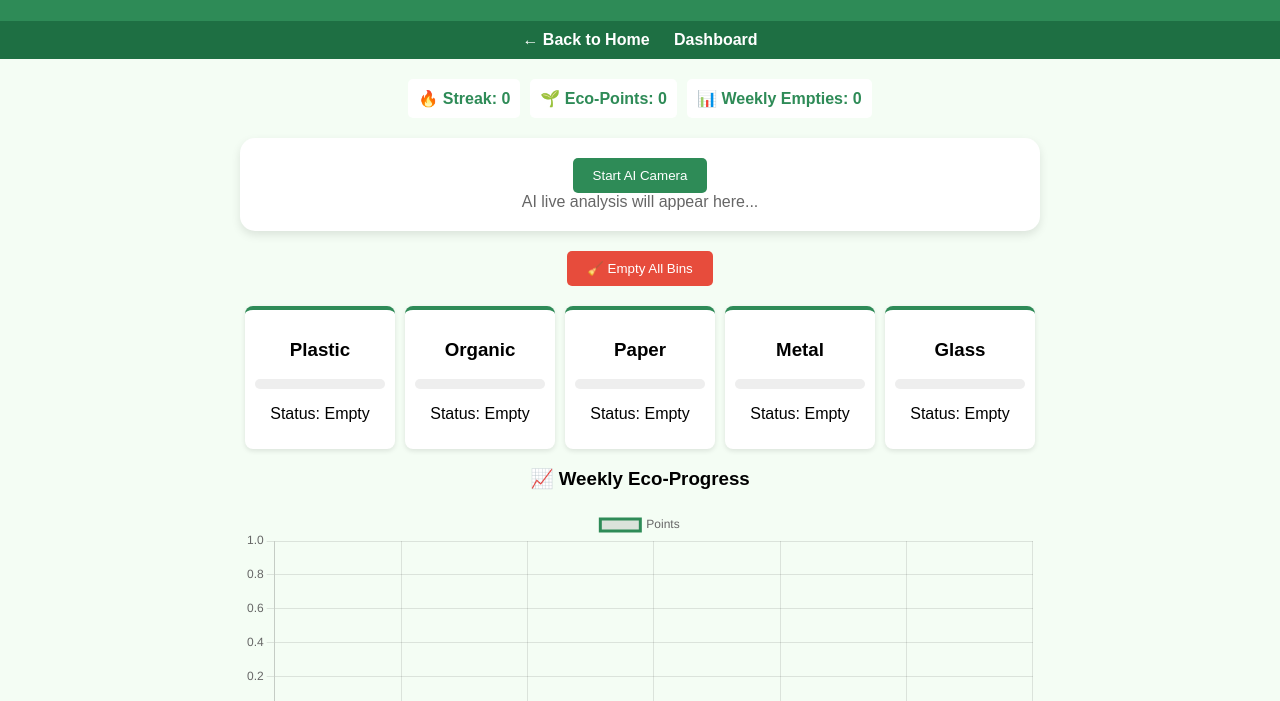
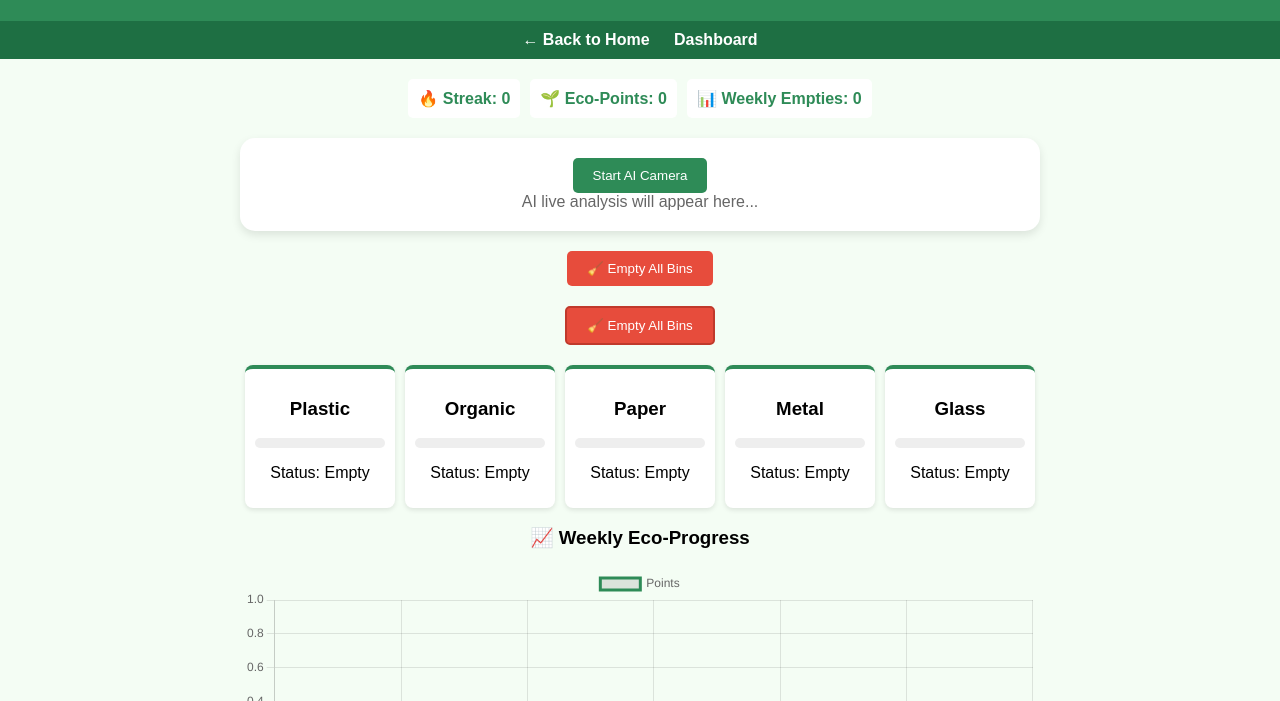
Before and after one commit to Savli-Sutar/master-repository, a plain HTML site: page dashboard.html in a window 1280 px wide. Shown: the part 99-800 px from the top of the page. Drawn offline with nearby package versions, Linux system fonts and the light colour scheme.

Commit message:
Update dashboard.html

```diff
--- a/dashboard.html
+++ b/dashboard.html
@@ -33,6 +33,11 @@
     </div>
     <div style="text-align: center; margin: 20px 0;">
     <button class="btn-main" style="background: #e74c3c;" onclick="resetAllBins()">
+        🧹 Empty All Bins
+    </button>
+</div>
+    <div style="text-align: center; margin: 20px 0;">
+    <button class="btn-main" style="background: #e74c3c; border: 2px solid #c0392b;" onclick="resetAllBins()">
         🧹 Empty All Bins
     </button>
 </div>
```
